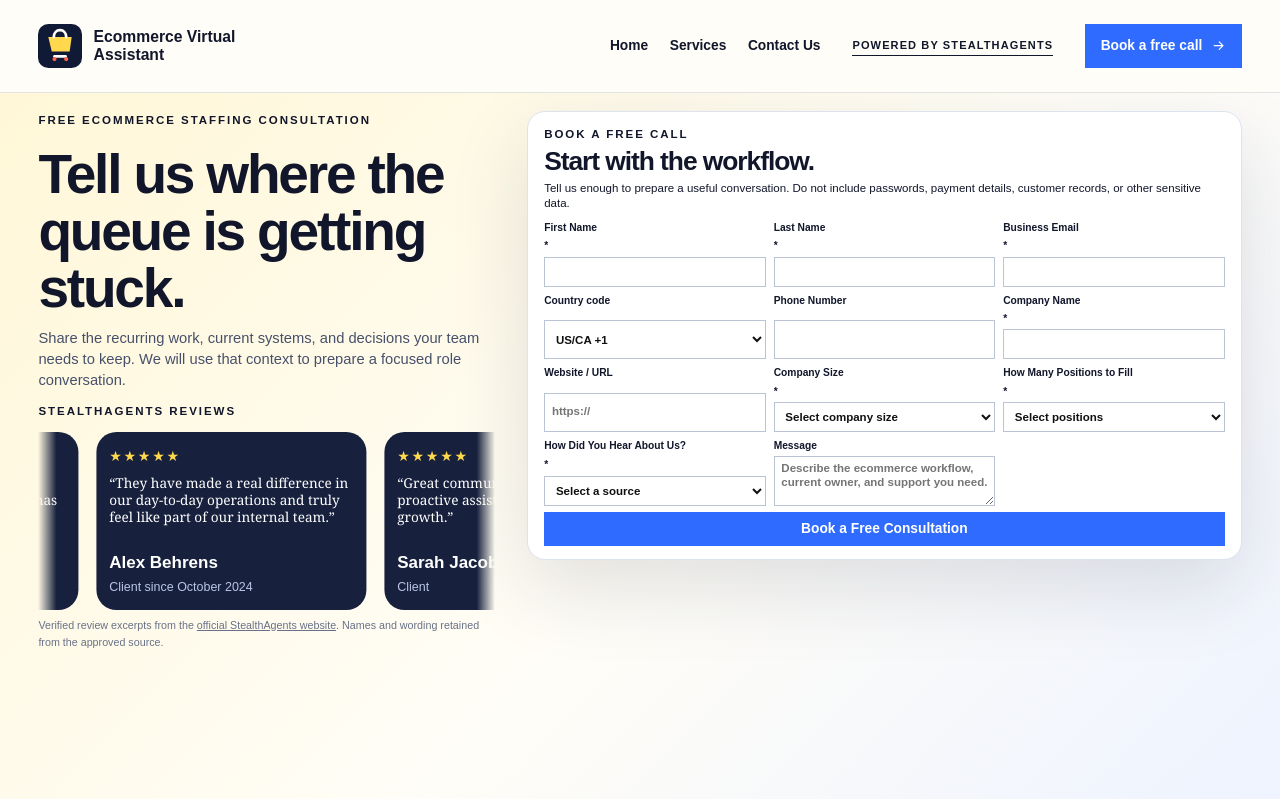
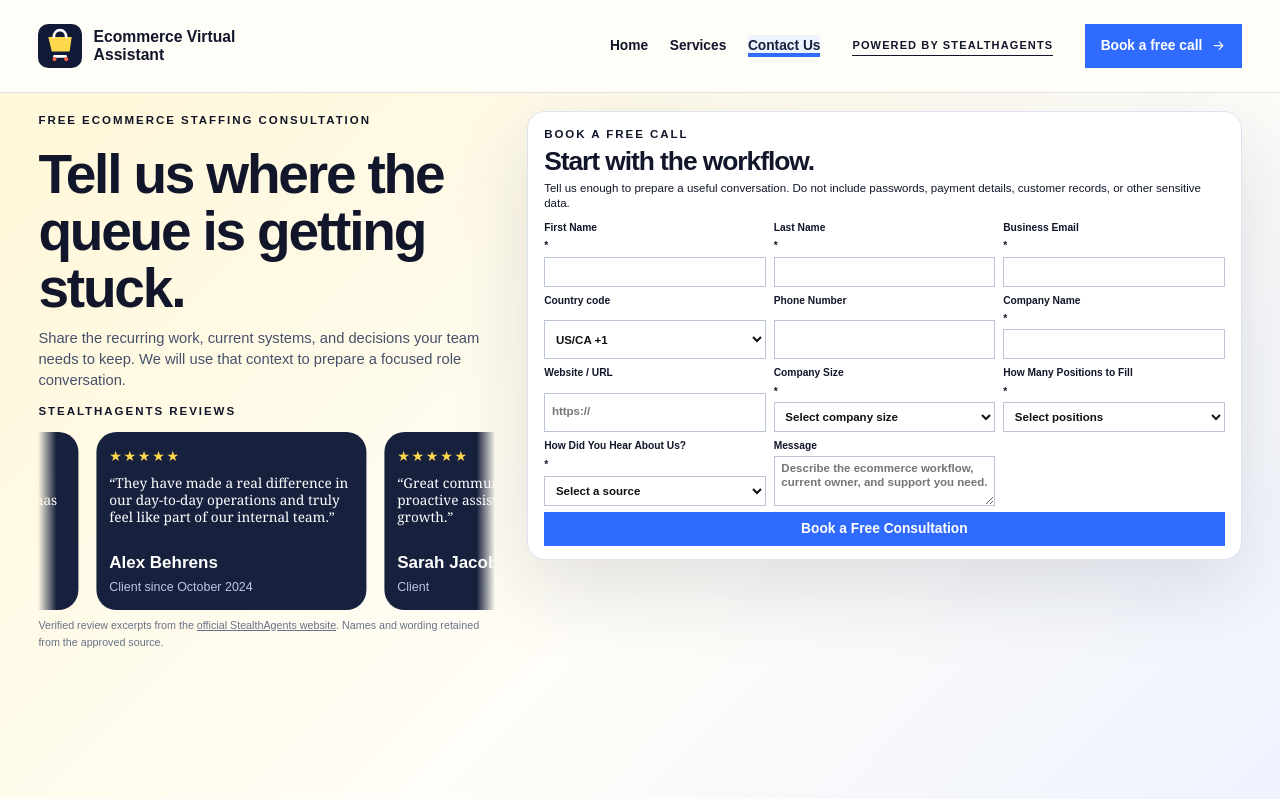
Before and after one commit to coolifystealthagents/ecommerce-virtual-assistant, a Next.js app: page /contact-us in a window 1280 px wide. Shown: the top 799 px of the page. Built offline with nearby package versions, Linux system fonts and the light colour scheme.

Commit message:
Add accessible current state to primary navigation

```diff
--- /dev/null
+++ b/components/PrimaryNav.tsx
@@ -0,0 +1,35 @@
+'use client';
+
+import Link from 'next/link';
+import { usePathname } from 'next/navigation';
+
+const items = [
+  { href: '/', label: 'Home' },
+  { href: '/services', label: 'Services' },
+  { href: '/contact-us', label: 'Contact Us' },
+] as const;
+
+type CurrentState = 'exact' | 'section' | null;
+
+function currentState(pathname: string, href: string): CurrentState {
+  if (pathname === href) return 'exact';
+  if (href !== '/' && pathname.startsWith(`${href}/`)) return 'section';
+  return null;
+}
+
+export function PrimaryNav() {
+  const pathname = usePathname();
+
+  return <nav aria-label="Primary navigation">
+    {items.map((item) => {
+      const current = currentState(pathname, item.href);
+      return <Link
+        key={item.href}
+        href={item.href}
+        className="primary-nav-link"
+        data-current={current || undefined}
+        aria-current={current ? (current === 'exact' ? 'page' : 'location') : undefined}
+      >{item.label}</Link>;
+    })}
+  </nav>;
+}
--- a/components/SiteChrome.tsx
+++ b/components/SiteChrome.tsx
@@ -2,6 +2,7 @@ import Image from 'next/image';
 import Link from 'next/link';
 import { site } from '@/lib/site';
 import { ArrowIcon } from './Icons';
+import { PrimaryNav } from './PrimaryNav';
 
 const ParentAttribution = ({ inverse = false }: { inverse?: boolean }) => (
   <a className={`parent-attribution${inverse ? ' inverse' : ''}`} href="https://stealthagents.com/" rel="noopener noreferrer">
@@ -13,7 +14,7 @@ export function Header() {
   return <header className="site-header">
     <div className="header-inner">
       <Link className="brand" href="/" aria-label={`${site.name} home`}><Image src="/logo.svg" alt="" width={44} height={44} priority /><span>{site.name}</span></Link>
-      <nav aria-label="Primary navigation"><Link href="/">Home</Link><Link href="/services">Services</Link><Link href="/contact-us">Contact Us</Link></nav>
+      <PrimaryNav />
       <div className="persistent-parent-attribution"><ParentAttribution /></div><div className="header-actions"><Link id="cta-global-header-bookcall" className="button compact primary" href="/contact-us">Book a free call <ArrowIcon /></Link></div>
     </div>
   </header>;
```
Also changed, not shown: app/globals.css, 1 other file (tests, documents, lock files or other folders).
